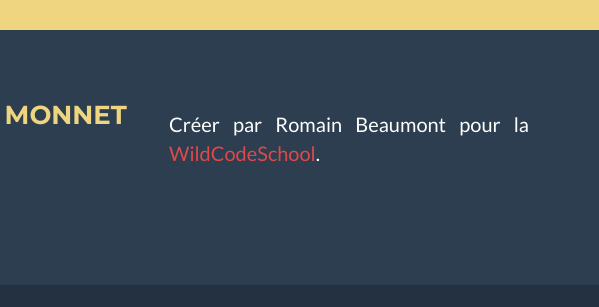
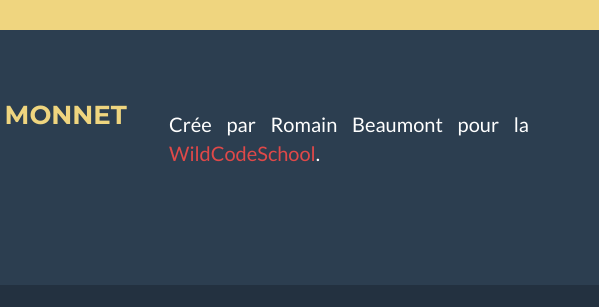
Before and after one commit to OoamE/site-college-la-loupe, a plain HTML site: page index.html in a window 1280 px wide. Shown: the part 4079-4386 px from the top of the page, 681-1280 px from the left. Drawn offline with nearby package versions, Linux system fonts and the light colour scheme.

Commit message:
Correction ecrite

```diff
--- a/index.html
+++ b/index.html
@@ -396,7 +396,7 @@
                     </div>
                     <div class="footer-col col-md-4">
                         <h3></h3>
-                        <p> Créer par Romain Beaumont pour la <a href="http://wildcodeschool.fr/">WildCodeSchool</a>.</p>
+                        <p> Crée par Romain Beaumont pour la <a href="http://wildcodeschool.fr/">WildCodeSchool</a>.</p>
                     </div>
                 </div>
             </div>
```
